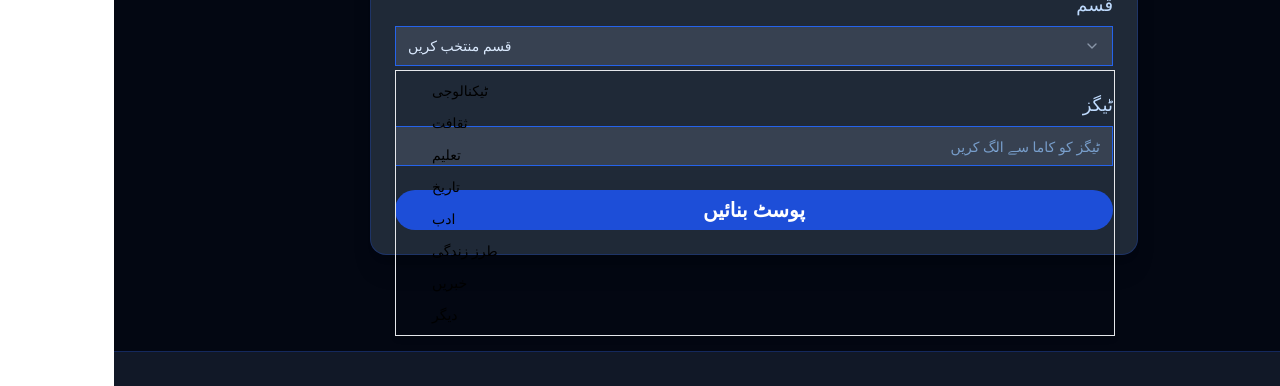
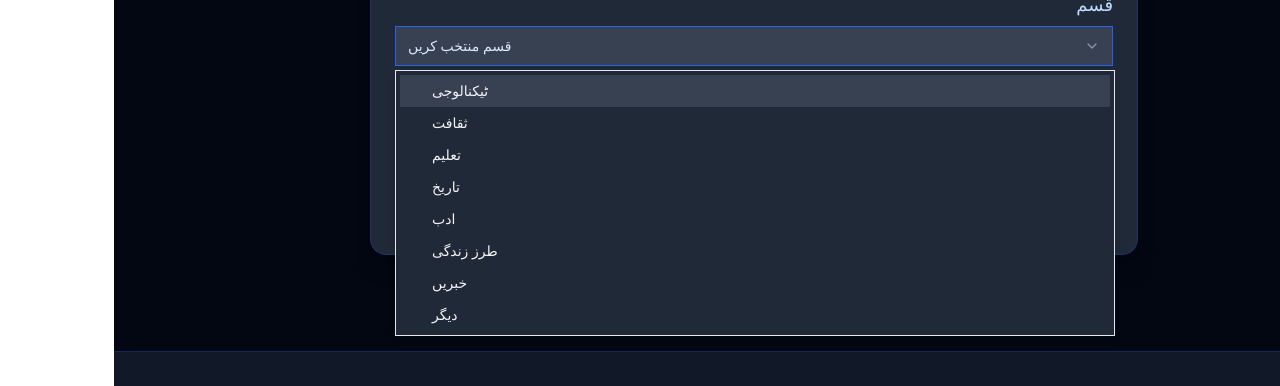
Before and after one commit to hawkseyehd/salat-sindh, a Next.js app: page /blogs/create in a window 1280 px wide. Both pictures are taken after a click on the button "قسم منتخب کریں". Shown: the part 1076-1462 px from the top of the page. Built offline with nearby package versions, Linux system fonts and the light colour scheme; no server answers.

Commit message:
fixes: fix create forms drop down UI

```diff
--- a/components/ui/select.tsx
+++ b/components/ui/select.tsx
@@ -76,6 +76,8 @@ const SelectContent = React.forwardRef<
       ref={ref}
       className={cn(
         "relative z-50 max-h-96 min-w-[8rem] overflow-hidden rounded-md border bg-popover text-popover-foreground shadow-md data-[state=open]:animate-in data-[state=closed]:animate-out data-[state=closed]:fade-out-0 data-[state=open]:fade-in-0 data-[state=closed]:zoom-out-95 data-[state=open]:zoom-in-95 data-[side=bottom]:slide-in-from-top-2 data-[side=left]:slide-in-from-right-2 data-[side=right]:slide-in-from-left-2 data-[side=top]:slide-in-from-bottom-2",
+        // Ensure proper background color for dropdown content
+        "bg-gray-800 dark:bg-gray-800 text-gray-100 dark:text-gray-100",
         position === "popper" &&
           "data-[side=bottom]:translate-y-1 data-[side=left]:-translate-x-1 data-[side=right]:translate-x-1 data-[side=top]:-translate-y-1",
         className
@@ -119,6 +121,8 @@ const SelectItem = React.forwardRef<
     ref={ref}
     className={cn(
       "relative flex w-full cursor-default select-none items-center rounded-sm py-1.5 pl-8 pr-2 text-sm outline-none focus:bg-accent focus:text-accent-foreground data-[disabled]:pointer-events-none data-[disabled]:opacity-50",
+      // Ensure proper hover and selection states for dropdown items
+      "hover:bg-gray-700 hover:text-gray-100 focus:bg-gray-700 focus:text-gray-100",
       className
     )}
     {...props}
```
